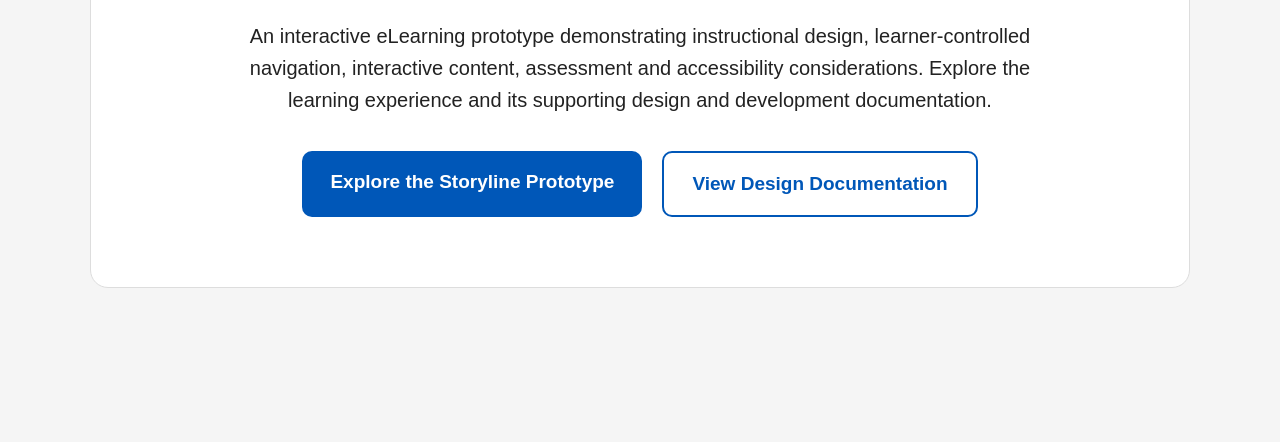
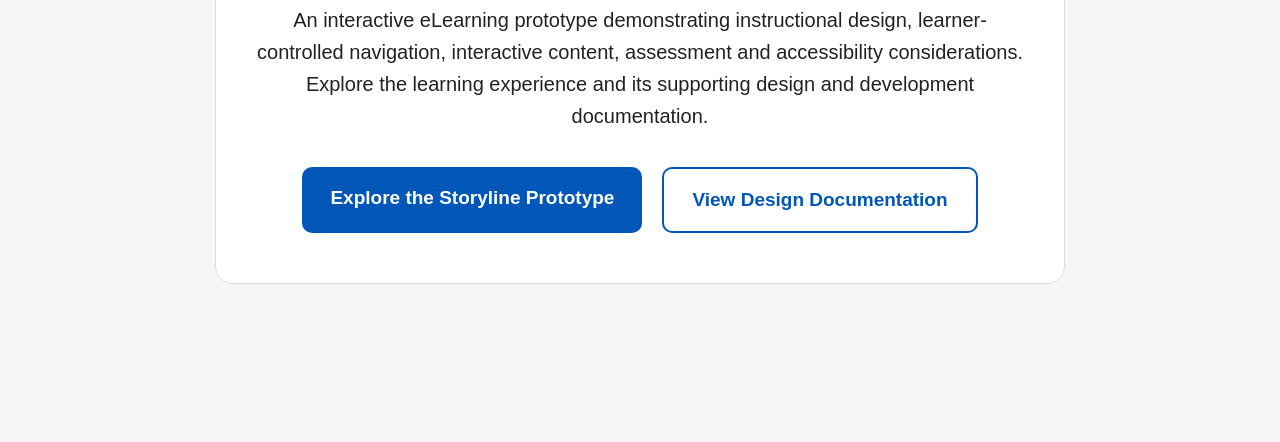
Before and after one commit to MirandaELT/solar-system-storyline, a plain HTML site: page index.html in a window 1280 px wide. Shown: the part 358-800 px from the top of the page. Drawn offline with Linux system fonts and the light colour scheme.

Commit message:
Adjust main section styles in index.html

```diff
--- a/index.html
+++ b/index.html
@@ -20,8 +20,8 @@
     }
     main {
   width: 100%;
-      max-width: 1100px;
-      padding: 70px 35px;
+  max-width: 850px;
+  padding: 50px 35px;
   background: white;
   border: 1px solid #ddd;
   border-radius: 18px;
```
Lines whose indentation alone changed are shown as unchanged.
